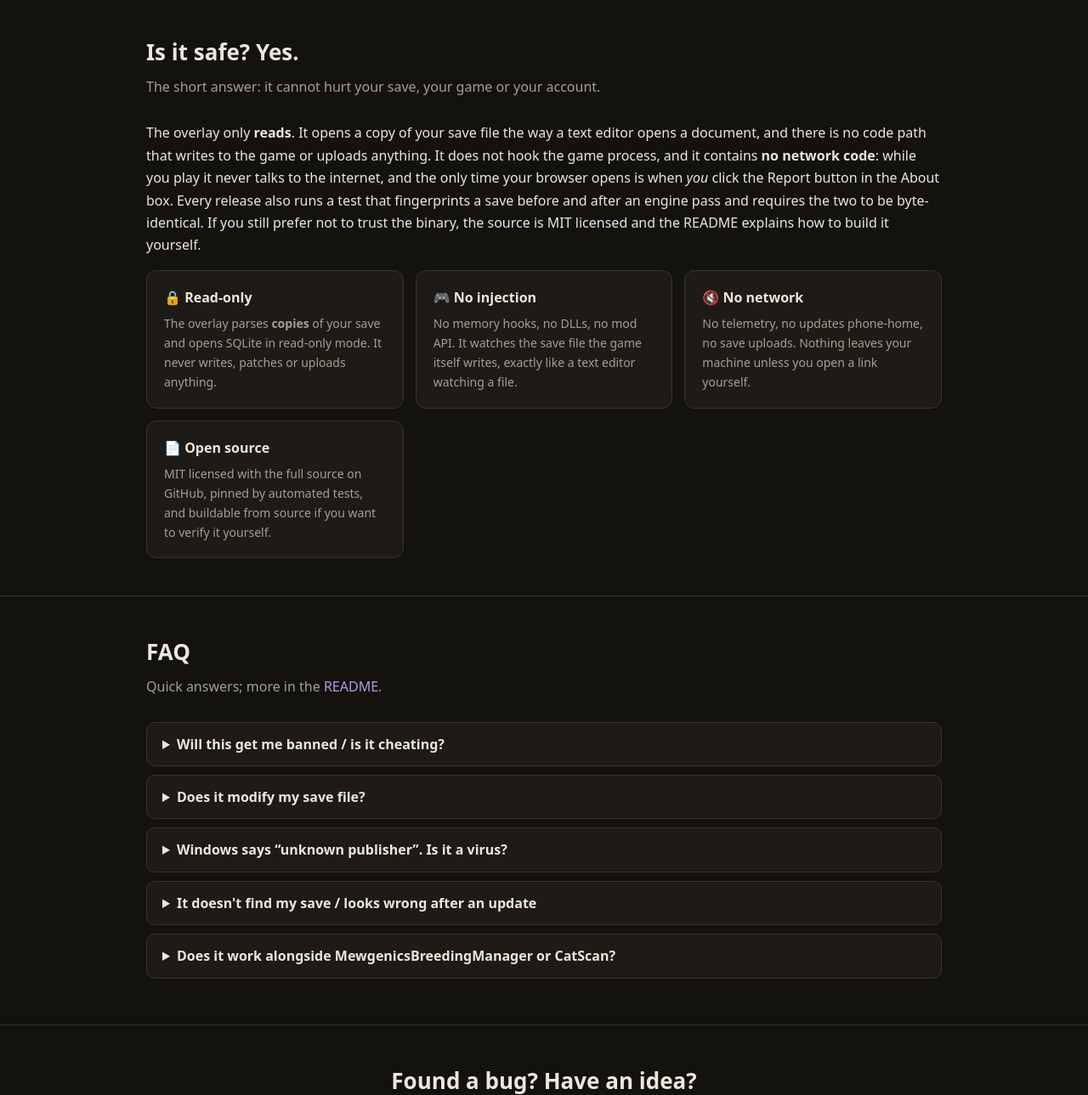
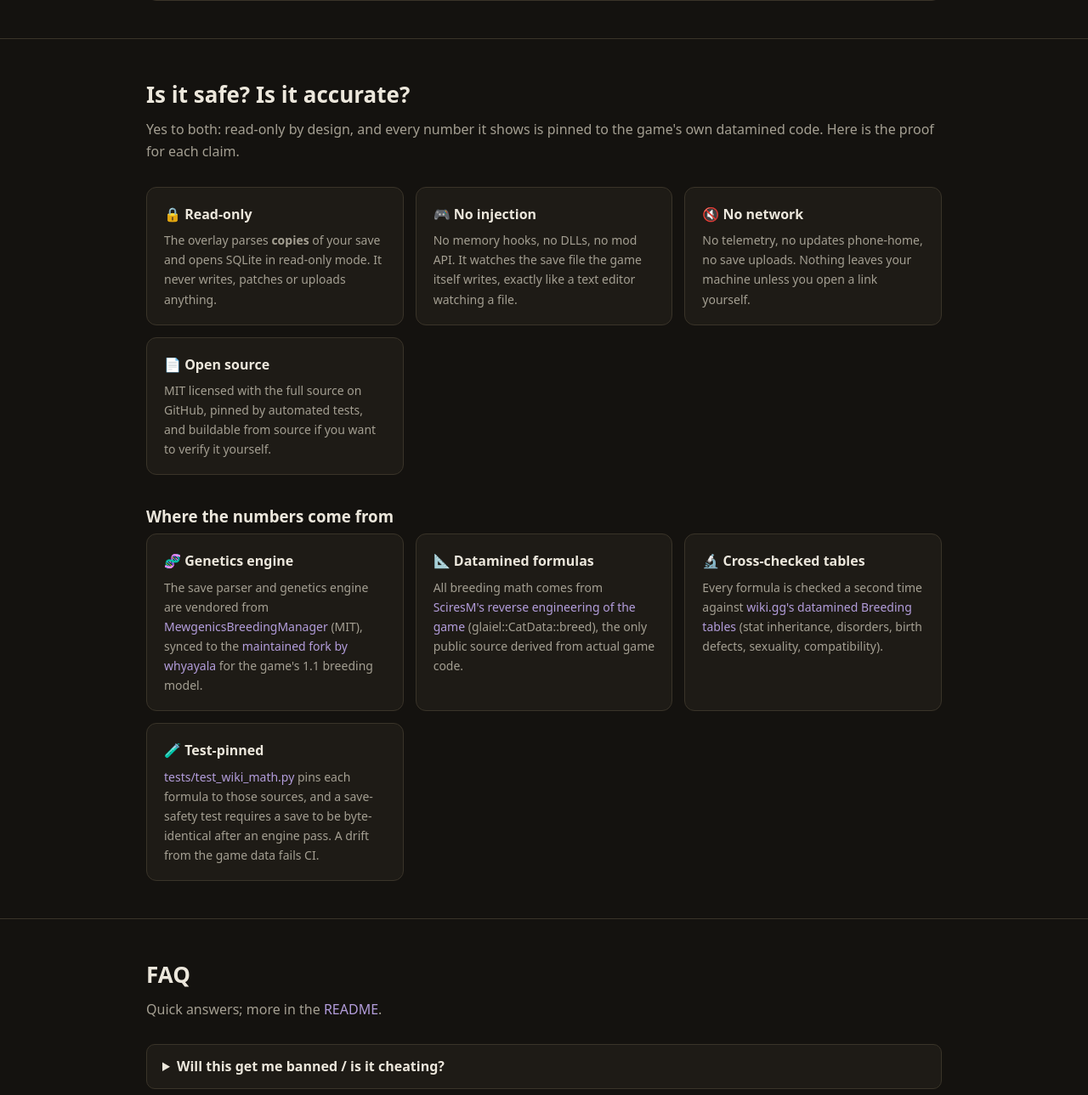
Before and after one commit to thebeardbe/mewgenics-overlay-website, a FastAPI app: page / in a window 1280 px wide. Shown: the part 3757-5046 px from the top of the page at 85% size. Run offline with FastAPI, Linux system fonts and the light colour scheme; data that the repository does not hold is empty.

Commit message:
Landing: clarity + full credit footer
- Hero: headline/tag/buttons now sit on a solid dark panel so the screenshot
  backdrop never fights the text.
- Safety section retitled 'Is it safe? Is it accurate?' with the long
  paragraph removed; the safety cards remain and a second card row
  'Where the numbers come from' credits the datamined basis: MBM + whyayala
  fork, SciresM's game-code analysis / mewgenicswiki calculator, wiki.gg's
  datamined tables, and tests/test_wiki_math.py pinning.
- Footer: proper credits list with links for the game, MBM + fork, SciresM
  gist + calculator, wiki.gg, pzx521521 save research, the site source, and
  the pi.dev AI-assistance note (helper, not author).

19/19 tests green, no em-dashes.

```diff
--- a/templates/index.html
+++ b/templates/index.html
@@ -27,13 +27,17 @@
   nav .links a:hover { color:var(--text); text-decoration:none; }
 
   /* hero */
-  .hero { padding:72px 0 40px; text-align:center;
+  .hero { padding:56px 0 48px; text-align:center;
           background:
-            linear-gradient(rgba(20,18,15,.86), rgba(20,18,15,.93)),
+            linear-gradient(rgba(20,18,15,.76), rgba(20,18,15,.9)),
             url('/static/screenshots/breeding-dark.png') center 25%/cover no-repeat,
             var(--bg);
           border-bottom:1px solid var(--line); }
   .hero .wrap { position:relative; z-index:1; }
+  .hero .panel { max-width:760px; margin:0 auto; padding:30px 32px 26px;
+          background:rgba(16,14,11,.8); border:1px solid var(--line);
+          border-radius:18px; box-shadow:0 12px 48px rgba(0,0,0,.5); }
+  .hero .panel .tag { color:#cfc9bc; }
   .hero h1 { font-size:42px; line-height:1.15; margin:0 0 14px; }
   .hero h1 .hl { color:var(--accent2); }
   .hero p.tag { color:var(--muted); font-size:19px; max-width:640px; margin:0 auto 34px; }
@@ -68,10 +72,6 @@
           border-radius:12px; color:var(--muted); text-align:center; padding:20px;
           background:repeating-linear-gradient(45deg,var(--card),var(--card) 14px,
           var(--card2) 14px,var(--card2) 28px); font-size:14px; }
-  .shot { display:grid; place-items:center; min-height:200px; border:1px dashed var(--line);
-          border-radius:12px; color:var(--muted); text-align:center; padding:20px;
-          background:repeating-linear-gradient(45deg,var(--card),var(--card) 14px,
-          var(--card2) 14px,var(--card2) 28px); font-size:14px; }
   .shots { display:grid; gap:16px; margin-top:18px; }
   .shots figure { margin:0; border:1px solid var(--line); border-radius:12px;
           overflow:hidden; background:var(--card); }
@@ -93,6 +93,10 @@
   footer a { color:var(--muted); text-decoration:underline; }
   .pill { display:inline-block; background:var(--card2); border:1px solid var(--line);
           color:var(--muted); font-size:12px; padding:2px 10px; border-radius:20px; }
+  .credits { list-style:none; margin:16px auto 0; padding:0; max-width:760px;
+          text-align:left; display:grid; gap:5px; }
+  .credits li { line-height:1.55; }
+  .credits b { color:var(--text); font-weight:600; }
   @media (max-width:640px){ .hero h1{font-size:30px;} .hero{padding:44px 0 26px;} }
 </style>
 </head>
@@ -112,6 +116,7 @@
 </div></header>
 
 <div class="hero"><div class="wrap">
+  <div class="panel">
     <h1>Breed <span class="hl">smarter</span> in Mewgenics.<br>Never gamble a litter again.</h1>
     <p class="tag">Pick any cat and get every compatible partner ranked live: risk, chance
     per night, expected 7s, family distance and blocked-pair reasons, right on top of your game.</p>
@@ -129,6 +134,7 @@
       <span>🔒 Read-only: <b>never touches your save</b></span>
       <span>🧬 Built on MBM's genetics engine</span>
       <span>🧡 Free &amp; open source (MIT)</span>
+    </div>
   </div>
 </div></div>
 
@@ -182,15 +188,9 @@
 </div></section>
 
 <section id="safety"><div class="wrap">
-  <h2>Is it safe? Yes.</h2>
-  <p class="sub">The short answer: it cannot hurt your save, your game or your account.</p>
-  <p>The overlay only <b>reads</b>. It opens a copy of your save file the way a text editor opens a
-    document, and there is no code path that writes to the game or uploads anything. It does not hook
-    the game process, and it contains <b>no network code</b>: while you play it never talks to the
-    internet, and the only time your browser opens is when <i>you</i> click the Report button in the
-    About box. Every release also runs a test that fingerprints a save before and after an engine pass
-    and requires the two to be byte-identical. If you still prefer not to trust the binary, the source
-    is MIT licensed and the README explains how to build it yourself.</p>
+  <h2>Is it safe? Is it accurate?</h2>
+  <p class="sub">Yes to both: read-only by design, and every number it shows is pinned to the
+    game's own datamined code. Here is the proof for each claim.</p>
   <div class="grid">
     <div class="card"><h3>🔒 Read-only</h3><p>The overlay parses <b>copies</b> of your save and opens
       SQLite in read-only mode. It never writes, patches or uploads anything.</p></div>
@@ -200,6 +200,25 @@
       Nothing leaves your machine unless you open a link yourself.</p></div>
     <div class="card"><h3>📄 Open source</h3><p>MIT licensed with the full source on GitHub,
       pinned by automated tests, and buildable from source if you want to verify it yourself.</p></div>
+  </div>
+  <h3 style="margin:34px 0 4px">Where the numbers come from</h3>
+  <div class="grid">
+    <div class="card"><h3>🧬 Genetics engine</h3><p>The save parser and genetics
+      engine are vendored from
+      <a href="https://github.com/frankieg33/MewgenicsBreedingManager">MewgenicsBreedingManager</a>
+      (MIT), synced to the
+      <a href="https://github.com/whyayala/MewgenicsBreedingManager">maintained fork by whyayala</a>
+      for the game's 1.1 breeding model.</p></div>
+    <div class="card"><h3>📐 Datamined formulas</h3><p>All breeding math comes from
+      <a href="https://mewgenicswiki.org/tools/breeding-calculator">SciresM's reverse engineering
+      of the game</a> (glaiel::CatData::breed), the only public source derived from actual game code.</p></div>
+    <div class="card"><h3>🔬 Cross-checked tables</h3><p>Every formula is checked a second time
+      against <a href="https://mewgenics.wiki.gg/wiki/Breeding">wiki.gg's datamined Breeding
+tables</a> (stat inheritance, disorders, birth defects, sexuality, compatibility).</p></div>
+    <div class="card"><h3>🧪 Test-pinned</h3><p>
+      <a href="https://github.com/thebeardbe/mewgenics-breeding-overlay/blob/main/tests/test_wiki_math.py">
+      tests/test_wiki_math.py</a> pins each formula to those sources, and a save-safety test requires
+      a save to be byte-identical after an engine pass. A drift from the game data fails CI.</p></div>
   </div>
 </div></section>
 
@@ -237,9 +256,26 @@
   <p>Developed with coding assistance from an AI, via <a href="https://pi.dev">pi.dev</a>. To be clear: the
     AI is a helper, not the author. The design, the testing and every decision are human, and the code is
     reviewed before it ships.</p>
-  <p>Genetics engine &amp; parser: <a href="https://github.com/frankieg33/MewgenicsBreedingManager">MewgenicsBreedingManager</a>
-  (MIT) · save research: <a href="https://github.com/pzx521521/mewgenics-save-editor">pzx521521</a> &amp; the community ·
-  game: <a href="https://store.steampowered.com/app/686060/">Mewgenics</a></p>
+  <p style="margin-top:18px"><b>Credits &amp; sources</b></p>
+  <ul class="credits">
+    <li><b>Mewgenics</b>: <a href="https://store.steampowered.com/app/686060/">the game</a>, by Edmund
+      McMillen &amp; Tyler Glaiel (Team Meat / Glaiel Games).</li>
+    <li><b>Save parser &amp; genetics engine</b>: <a href="https://github.com/frankieg33/MewgenicsBreedingManager">
+      MewgenicsBreedingManager</a> by frankieg33 (MIT), vendored and synced to the
+      <a href="https://github.com/whyayala/MewgenicsBreedingManager">maintained fork by whyayala</a>
+      (v5.9.5) for the game-1.1 breeding model.</li>
+    <li><b>Datamined breeding formulas</b>: SciresM's reverse engineering of the game's breed code,
+      published via the
+      <a href="https://mewgenicswiki.org/tools/breeding-calculator">Mewgenics breeding calculator</a>
+      and the <a href="https://gist.github.com/SciresM/95a9dbba22937420e75d4da617af1397">original
+      analysis notes</a>.</li>
+    <li><b>Cross-check tables</b>: <a href="https://mewgenics.wiki.gg/wiki/Breeding">Mewgenics Wiki
+      (wiki.gg)</a>, datamined tables from the game binary.</li>
+    <li><b>Save format research</b>: <a href="https://github.com/pzx521521/mewgenics-save-editor">
+      pzx521521/mewgenics-save-editor</a> and the Mewgenics community.</li>
+    <li><b>This site &amp; Bugbox</b>: <a href="https://github.com/thebeardbe/mewgenics-overlay-website">source</a>;
+      coding assistance via <a href="https://pi.dev">pi.dev</a>.</li>
+  </ul>
 </div></footer>
 
 </body>
```
Lines whose indentation alone changed are shown as unchanged.
